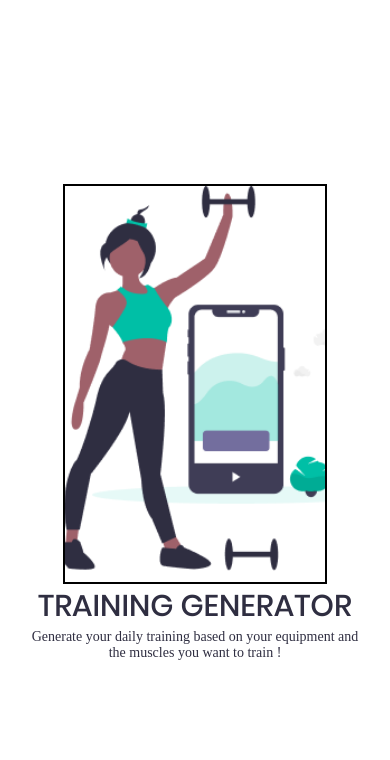
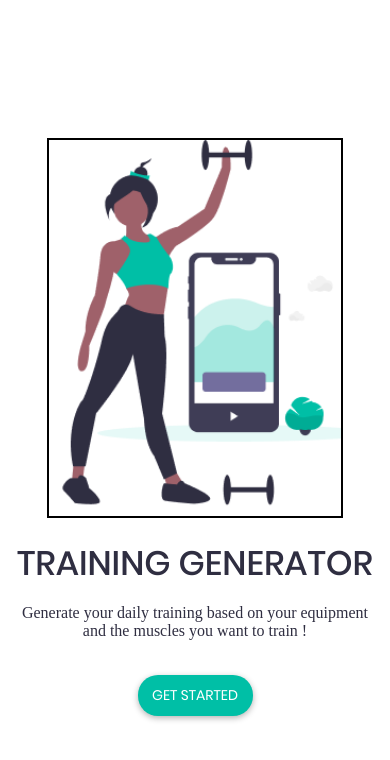
Before and after one commit to JulieAllix/training-generator, a React Native app: screen / in a window 390 px wide. Shown: the top 760 px of the page. Built offline with nearby package versions, Linux system fonts and the light colour scheme; a web font is replaced by a local one.

Commit message:
Create Button elt and position elements

```diff
--- a/Template.js
+++ b/Template.js
@@ -2,9 +2,11 @@ import React from 'react';
 import { View, Text, StyleSheet } from 'react-native';
 
 import Colors from '../constants/themeColors';
-import DefaultStyles from '../constants/default-styles';
+import DefaultStyles from '../constants/defaultStyles';
 
-const StartGameScreen = props => {};
+const StartGameScreen = props => {
+
+};
 
 const styles = StyleSheet.create({
 
--- /dev/null
+++ b/components/MainButton.js
@@ -0,0 +1,32 @@
+import React from 'react';
+import { View, Text, StyleSheet, TouchableOpacity } from 'react-native';
+
+import Colors from '../constants/themeColors';
+import DefaultStyles from '../constants/defaultStyles';
+
+const MainButton = props => {
+    return (
+        <TouchableOpacity style={styles.button} onPress={props.onPress}>
+            <Text style={DefaultStyles.buttonText}>
+                {props.children}
+            </Text>
+        </TouchableOpacity>
+    )
+};
+
+const styles = StyleSheet.create({
+    button: {
+        backgroundColor: Colors.primary,
+        padding: 10,
+        marginVertical: 20,
+        borderRadius: 20,
+        width: 115,
+        shadowColor: 'black',
+        shadowOffset: { width: 0, height: 2 },
+        shadowRadius: 6,
+        shadowOpacity: 0.3,
+        elevation: 5,
+    },
+});
+
+export default MainButton;
--- a/constants/defaultStyles.js
+++ b/constants/defaultStyles.js
@@ -5,9 +5,10 @@ export default StyleSheet.create({
     appTitle: {
         fontFamily: 'poppins-med',
         color: Colors.accent,
-        fontSize: 30,
+        fontSize: 34,
         textTransform: 'uppercase',
         textAlign: 'center',
+        marginTop: 20,
     },
     pageTitle: {
         fontFamily: 'abril',
@@ -15,12 +16,14 @@ export default StyleSheet.create({
         fontSize: 24,
         textTransform: 'uppercase',
         textAlign: 'center',
+        marginVertical: 20,
     },
     pageSubtitle: {
         fontFamily: 'montserrat',
         color: Colors.accent,
-        fontSize: 14,
+        fontSize: 16,
         textAlign: 'center',
+        marginVertical: 15,
     },
     buttonText: {
         fontFamily: 'poppins',
--- a/screens/HomeScreen.js
+++ b/screens/HomeScreen.js
@@ -3,6 +3,8 @@ import { View, Text, StyleSheet, Image } from 'react-native';
 
 import Colors from '../constants/themeColors';
 import DefaultStyles from '../constants/defaultStyles';
+
+import MainButton from '../components/MainButton';
 
 const HomeScreen = props => {
     return (
@@ -13,8 +15,9 @@ const HomeScreen = props => {
                 resizeMode="cover"
                 alt="A lady holding weights with a mobile phone in the background"
             />
-          <Text style={DefaultStyles.appTitle}>Training generator</Text>
+            <Text style={DefaultStyles.appTitle}>Training generator</Text>
             <Text style={DefaultStyles.pageSubtitle}>Generate your daily training based on your equipment and the muscles you want to train !</Text>
+            <MainButton>Get started</MainButton>
         </View>
       );
 };
@@ -24,12 +27,13 @@ const styles = StyleSheet.create({
         flex: 1,
         alignItems: 'center',
         justifyContent: 'center',
-        padding: 30,
+        padding: 10,
     },
     image: {
         width: '80%',
-        height: 400,
+        height: 380,
         borderWidth: 2,
+        marginTop: 30,
     },
     appName: {
         textTransform: 'uppercase',
```
